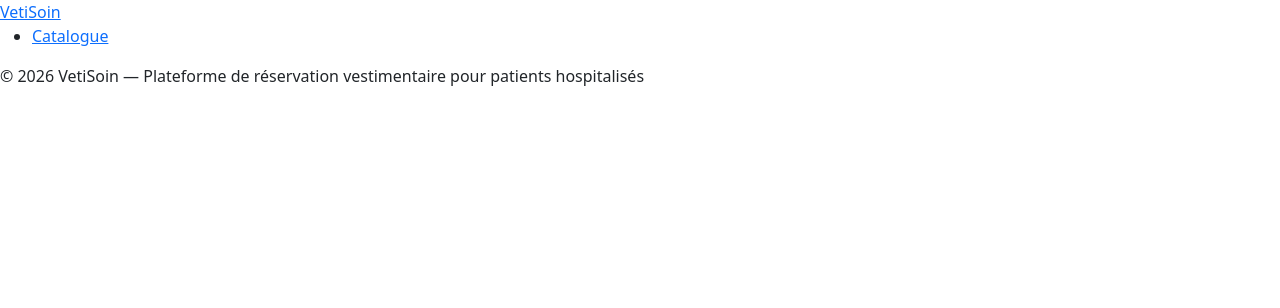
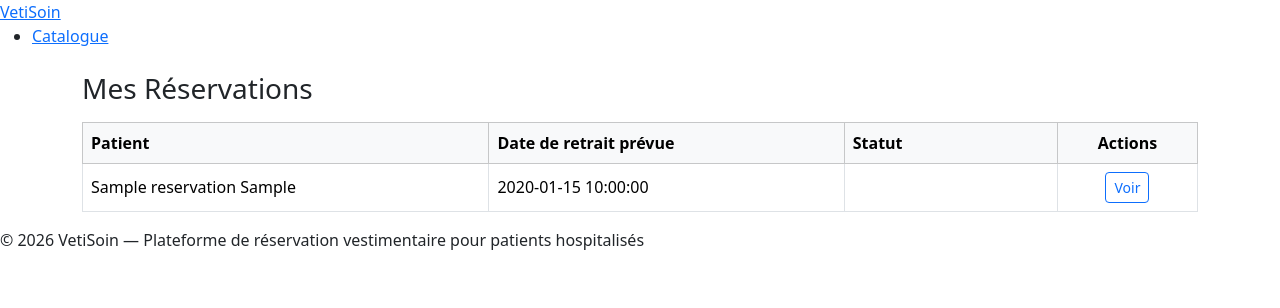
Before and after one commit to Samzdev08/VetiSoin_TPI, a PHP site: template templates/reservations/list.php in a window 1280 px wide. Shown: the top 308 px of the page. Run offline with PHP 8.4, Linux system fonts and the light colour scheme; the template is opened without the code that fills it: most values are stand-ins (such as "Sample title", 1, 10 or a date in 2020); data that the repository does not hold is empty; some libraries are stand-ins or nearby versions.

Commit message:
feat(reservations): affichage de la liste des réservations du soignant

```diff
--- a/src/Controllers/PanierController.php
+++ b/src/Controllers/PanierController.php
@@ -22,7 +22,7 @@ class PanierController
         $cart = $_SESSION['cart'] ?? [];
         $errors = [];
 
-        foreach ($cart as $i => $item) {
+        foreach ($cart as $i => &$item) {
             $articleModel = new ArticleVariant($item['variante_id'], null, null, null, null, null);
             $stockReel = $articleModel->getStockById();
 
@@ -37,8 +37,9 @@ class PanierController
                 $item['quantite'] = $stockReel;
             }
 
+
             $item['maxStock'] = $stockReel;
-            $cart[$i] = $item;
+
         }
 
 
--- a/src/Outils/Router.php
+++ b/src/Outils/Router.php
@@ -7,6 +7,8 @@
  * Projet  : TPI VetiSoin
  * Role    : Routage des requetes HTTP
  */
+
+/** @var \Slim\App $app */
 
 use App\Controllers\AuthController;
 use App\Controllers\CatalogController;
@@ -31,9 +33,9 @@ $app->get('/panier/vider', [PanierController::class, 'clearCart']);
 
 $group = $app->group('/reservations', function ($group) {
 
-   // $group->get('', [ReservationController::class, 'index']);
+    $group->get('', ReservationController::class);
     $group->get('/checkout', [ReservationController::class, 'checkout']);
-   // $group->get('/{id}', [ReservationController::class, 'detail']);
+    $group->get('/{id}', [ReservationController::class, 'detail']);
     //$group->post('/update', [ReservationController::class, 'updateReservations']);
    $group->post('/add', [ReservationController::class, 'add']);
    // $group->post('/{id}/delete', [ReservationController::class, 'delete']);
--- a/templates/layout.php
+++ b/templates/layout.php
@@ -8,6 +8,8 @@
  * Role    : Layout principal
  */
 
+/** @var string|null $content */
+/** @var string|null $title */
 
 $flash = $flash ?? $_SESSION['flash'] ?? [];
 unset($_SESSION['flash']);
@@ -48,6 +50,7 @@ unset($_SESSION['flash']);
                     <?php else: ?>
                         <li><a href="/dashboard">Tableau de bord</a></li>
                         <li><a href="/patients">Patients</a></li>
+                        <li><a href="/reservations">Réservations</a></li>
                         <li><a href="/auth/logout">Déconnexion</a></li>
                     <?php endif; ?>
 
--- a/templates/reservations/list.php
+++ b/templates/reservations/list.php
@@ -1,4 +1,5 @@
 <?php
+
 /**
  * Fichier : list.php
  * Auteur  : Samuel Tido Kaze
@@ -6,3 +7,62 @@
  * Projet  : TPI VetiSoin
  * Role    : Liste des reservations du soignant
  */
+?>
+<div class="container mt-4">
+    <div class="d-flex justify-content-between align-items-center mb-3">
+        <h1 class="h3 mb-0">Mes Réservations</h1>
+    </div>
+
+    <?php if (empty($reservations)) : ?>
+        <div class="alert alert-info">Aucune réservation trouvée.</div>
+    <?php else : ?>
+        <table class="table table-hover table-bordered align-middle">
+            <thead class="table-light">
+                <tr>
+                    <th>Patient</th>
+                    <th>Date de retrait prévue</th>
+                    <th>Statut</th>
+                    <th class="text-center">Actions</th>
+                </tr>
+            </thead>
+            <tbody>
+                <?php foreach ($reservations as $reservation) : ?>
+                    <tr>
+                        <td><?= htmlspecialchars($reservation['patient_nom'] . ' ' . $reservation['patient_prenom']) ?></td>
+                        <td><?= htmlspecialchars($reservation['date_retrait_effective'] ?? '—') ?></td>
+                        <td>
+                            <?php
+                                $badges = [
+                                    'En attente' => 'warning',
+                                    'Confirmée'  => 'success',
+                                    'Clôturée'   => 'secondary',
+                                    'Annulée'    => 'danger',
+                                ];
+                                $couleur = $badges[$reservation['statut']];
+                            ?>
+                            <span class="badge bg-<?= $couleur ?>">
+                                <?= htmlspecialchars($reservation['statut']) ?>
+                            </span>
+                        </td>
+                        <td class="text-center">
+                            <a href="/reservations/<?= $reservation['id'] ?>" class="btn btn-outline-primary btn-sm">Voir</a>
+
+                            <?php if ($reservation['statut'] === 'En attente') : ?>
+                                <a href="/reservations/<?= $reservation['id'] ?>/edit" class="btn btn-outline-secondary btn-sm">Modifier</a>
+                                <a href="/reservations/<?= $reservation['id'] ?>/annuler"
+                                   class="btn btn-outline-danger btn-sm"
+                                   onclick="return confirm('Êtes-vous sûr de vouloir annuler cette réservation ?')">
+                                   Annuler
+                                </a>
+                            <?php elseif ($reservation['statut'] === 'Confirmée') : ?>
+                                <button class="btn btn-outline-secondary btn-sm" disabled>Modifier</button>
+                            <?php elseif ($reservation['statut'] === 'Clôturée') : ?>
+                                <button class="btn btn-outline-success btn-sm" disabled>Confirmer retour</button>
+                            <?php endif; ?>
+                        </td>
+                    </tr>
+                <?php endforeach; ?>
+            </tbody>
+        </table>
+    <?php endif; ?>
+</div>
```
Also changed, not shown: src/Controllers/ReservationController.php (+64 -12 lines), src/Models/Reservation.php (+29 -6 lines).
